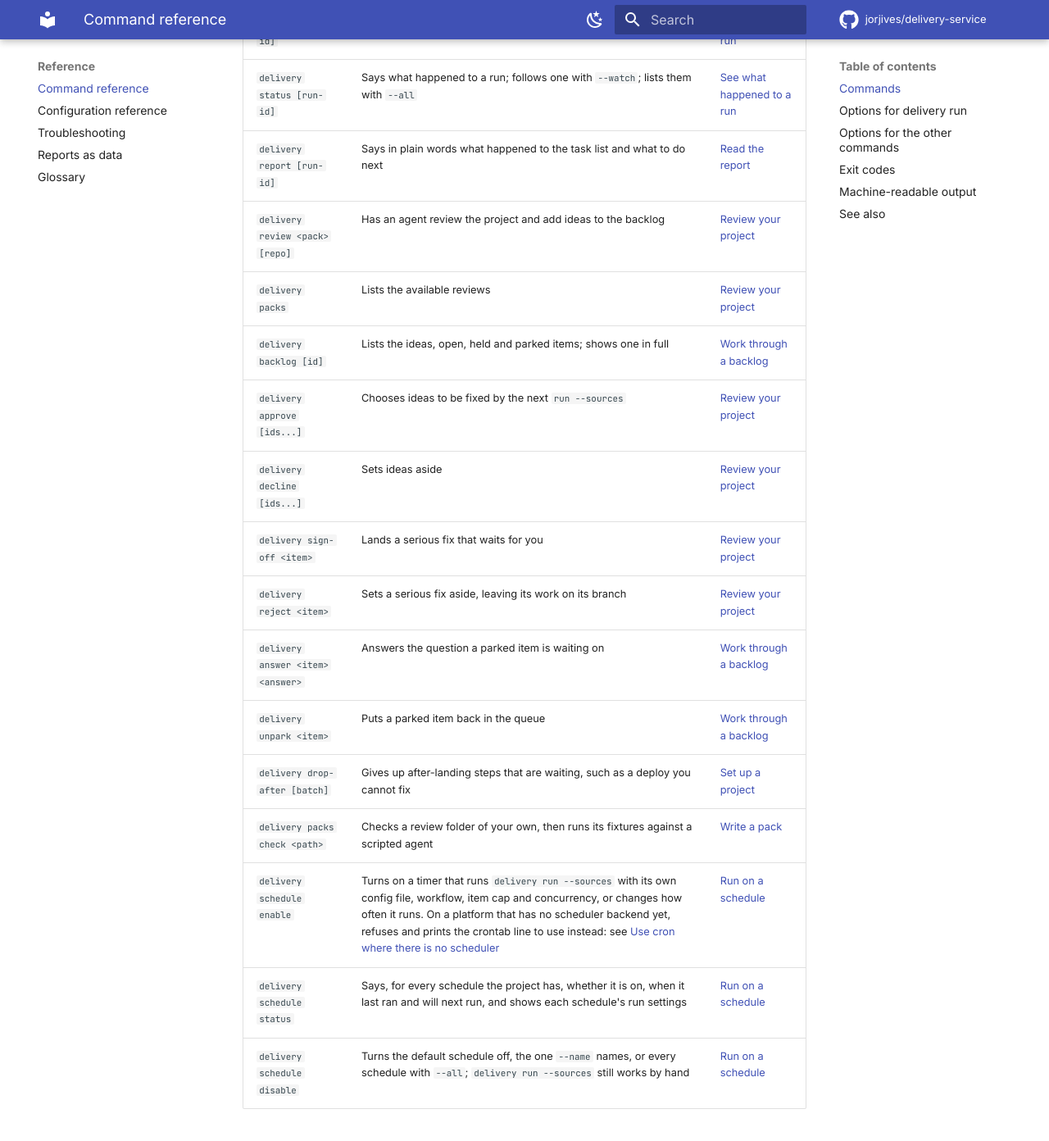
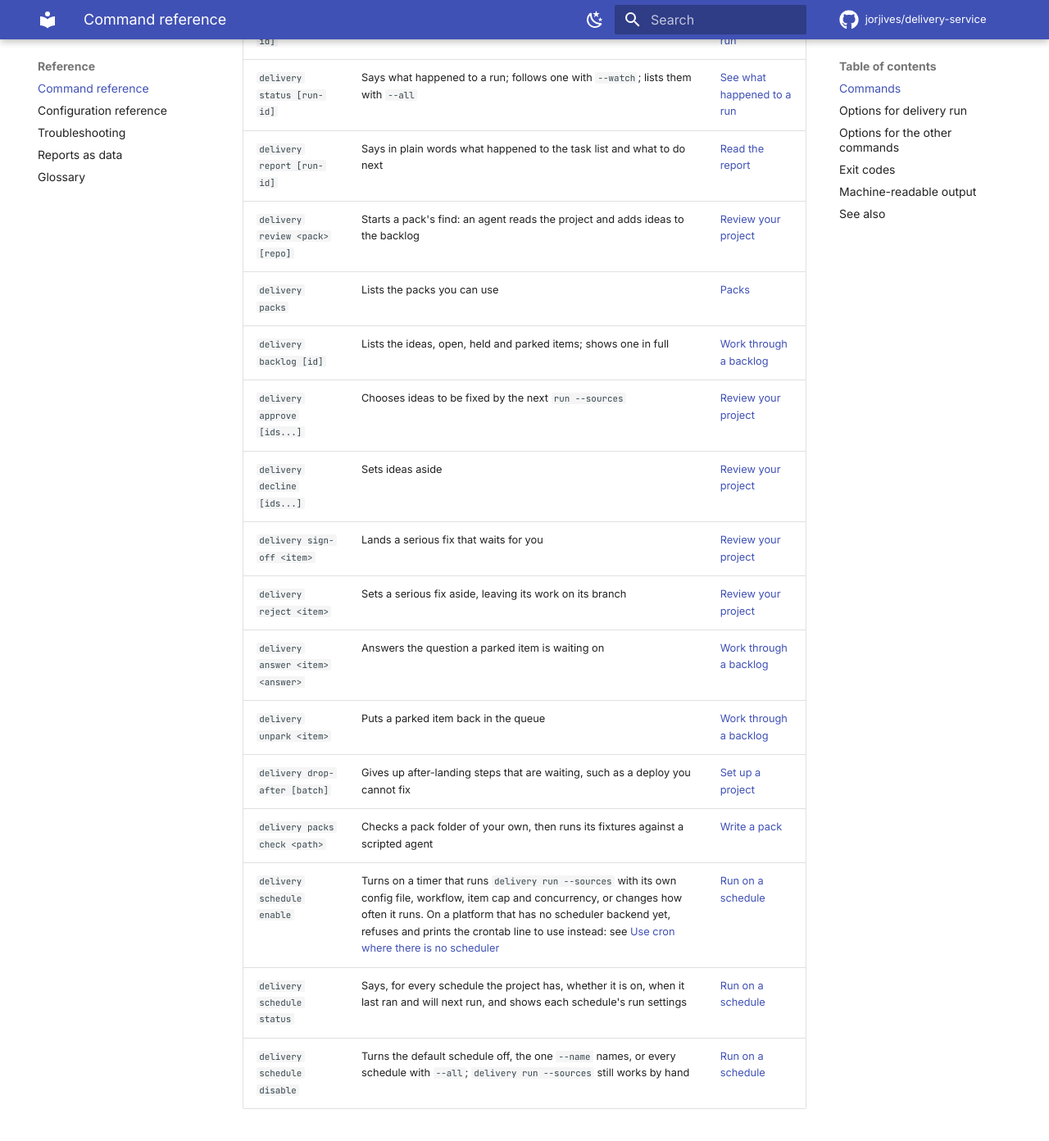
Before and after one commit to jorjives/delivery-service, an MkDocs documentation site: the page built from docs/cli-reference.md, in a window 1280 px wide and 1400 px high, scrolled down 770 px. Shown: the top 1392 px of the window at 82% size. Built offline with MkDocs 1.6.1 and Material for MkDocs 9.7.7, drawn with Linux system fonts in a browser that asks for light colours; comment, search, counter and statistics services are not loaded; some of the changed text lies outside the part shown.

Commit message:
Stop calling every pack a review in help, glossary, README and reference
A pack is a repeatable find-then-act job, of which a review is one kind,
but the command help, glossary, README, command and configuration
references and the backlog pages still described every pack as a review
("which review", "a review folder", "write a review of your own"). An
owner reading them could not tell that moving off deprecated code is a
pack too, so the wording now says what a pack is and links the packs
page and the deprecations how-to. The `packs` configuration error now
names the value and what packs takes in the same form as `tasks`.

Co-Authored-By: Claude Haiku 5.5 <noreply@anthropic.com>

```diff
--- a/docs/cli-reference.md
+++ b/docs/cli-reference.md
@@ -17,8 +17,8 @@ work is good is called the gate in option names and settings, such as `--gate-co
 | `delivery resume [run-id]` | Picks up a run that did not finish, and never starts a new one | [Pick up an interrupted run](resume-a-run.md) |
 | `delivery status [run-id]` | Says what happened to a run; follows one with `--watch`; lists them with `--all` | [See what happened to a run](check-a-run.md) |
 | `delivery report [run-id]` | Says in plain words what happened to the task list and what to do next | [Read the report](read-a-report.md) |
-| `delivery review <pack> [repo]` | Has an agent review the project and add ideas to the backlog | [Review your project](task-packs.md) |
-| `delivery packs` | Lists the available reviews | [Review your project](task-packs.md) |
+| `delivery review <pack> [repo]` | Starts a pack's find: an agent reads the project and adds ideas to the backlog | [Review your project](task-packs.md) |
+| `delivery packs` | Lists the packs you can use | [Packs](packs.md) |
 | `delivery backlog [id]` | Lists the ideas, open, held and parked items; shows one in full | [Work through a backlog](work-a-backlog.md) |
 | `delivery approve [ids...]` | Chooses ideas to be fixed by the next `run --sources` | [Review your project](task-packs.md) |
 | `delivery decline [ids...]` | Sets ideas aside | [Review your project](task-packs.md) |
@@ -27,7 +27,7 @@ work is good is called the gate in option names and settings, such as `--gate-co
 | `delivery answer <item> <answer>` | Answers the question a parked item is waiting on | [Work through a backlog](work-a-backlog.md) |
 | `delivery unpark <item>` | Puts a parked item back in the queue | [Work through a backlog](work-a-backlog.md) |
 | `delivery drop-after [batch]` | Gives up after-landing steps that are waiting, such as a deploy you cannot fix | [Set up a project](project-configuration.md) |
-| `delivery packs check <path>` | Checks a review folder of your own, then runs its fixtures against a scripted agent | [Write a pack](writing-a-pack.md) |
+| `delivery packs check <path>` | Checks a pack folder of your own, then runs its fixtures against a scripted agent | [Write a pack](writing-a-pack.md) |
 | `delivery schedule enable` | Turns on a timer that runs `delivery run --sources` with its own config file, workflow, item cap and concurrency, or changes how often it runs. On a platform that has no scheduler backend yet, refuses and prints the crontab line to use instead: see [Use cron where there is no scheduler](run-on-a-schedule.md#use-cron-where-there-is-no-scheduler) | [Run on a schedule](run-on-a-schedule.md) |
 | `delivery schedule status` | Says, for every schedule the project has, whether it is on, when it last ran and will next run, and shows each schedule's run settings | [Run on a schedule](run-on-a-schedule.md) |
 | `delivery schedule disable` | Turns the default schedule off, the one `--name` names, or every schedule with `--all`; `delivery run --sources` still works by hand | [Run on a schedule](run-on-a-schedule.md) |
@@ -66,11 +66,11 @@ Every run holds the repository while it runs, so a second run started while one
 | `preview` | `--task <text>`, `--step <name>`, `--workflow <name>` | Previews a typed task, or one step of a workflow |
 | `preview` | `--queue-index <n>` | Shows the nth task on the list, counted from 1 |
 | `preview` | `--role <role>` | Shows `worker` (the default) or `gate-maintenance` instructions |
-| `review` | `--path <part>` | Reviews only this folder or file |
-| `review` | `--preview` | Shows what the review agent would be told, and starts nothing |
+| `review` | `--path <part>` | Looks only at this folder or file |
+| `review` | `--preview` | Shows what the find's agent would be told, and starts nothing |
 | `approve` | `--all`, `--workflow <name>` | Approves every idea; names the workflow to fix them through |
 | `decline` | `--all` | Declines every idea |
-| `packs` | `--schema` | Prints the JSON Schema of a review folder's `pack.json` |
+| `packs` | `--schema` | Prints the JSON Schema of a pack folder's `pack.json` |
 | `packs check` | `--yes` | Skips the question about trusting the pack's code before its fixtures run; needed when there is no terminal |
 | `schedule enable` | `--every <interval>` | Sets how often it runs: minutes that divide an hour (such as `5m`, `15m` or `30m`), hours that divide a day (such as `1h`, `6h` or `12h`), or `1d` (the default) |
 | `schedule enable` | `--name <name>` | Names the schedule, so a project can have several: 1 to 32 lowercase letters, digits or hyphens. Without it, sets up the project's default schedule. Refused when another project already holds that schedule's timer. For a worked example, see [two schedules on one project](run-on-a-schedule.md#worked-example-two-schedules-on-one-project) |
```
Also changed, not shown: .changeset/packs-cover-more-than-reviews.md (added, +5 -0 lines), README.md (+3 -1 lines), docs/configuration-reference.md (+3 -2 lines), docs/glossary.md (+4 -4 lines), docs/use-workflows.md (+1 -1 lines), docs/work-a-backlog.md (+2 -2 lines), 4 other files.
